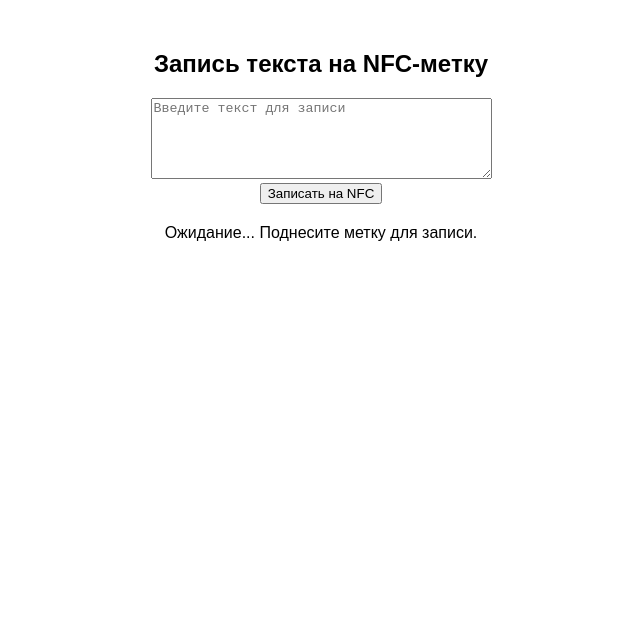
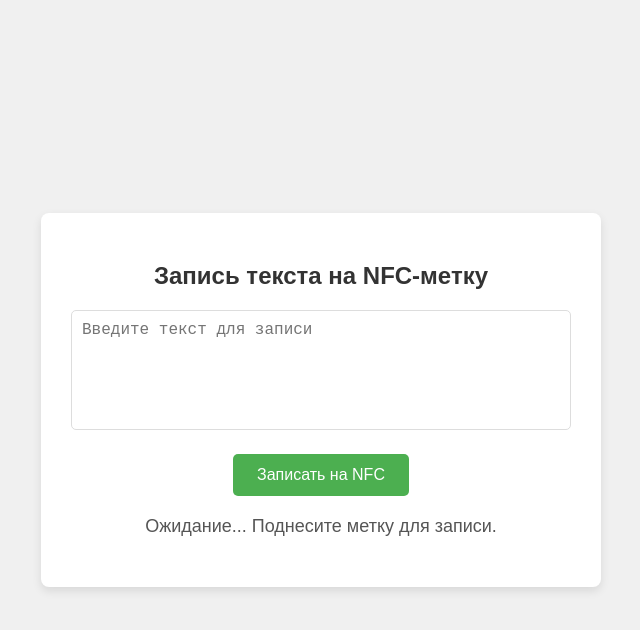
Before and after one commit to semka001/NFC2, a plain HTML site: page index.html in a window 1280 px wide. Shown: the whole page, without its empty margins (319-959 px from the left). Drawn offline with Linux system fonts and the light colour scheme.

Commit message:
Update index.html

```diff
--- a/index.html
+++ b/index.html
@@ -6,21 +6,73 @@
     <title>Запись текста на NFC</title>
     <style>
         body {
-            font-family: Arial, sans-serif;
+            font-family: 'Arial', sans-serif;
+            background-color: #f0f0f0;
+            display: flex;
+            justify-content: center;
+            align-items: center;
+            height: 100vh;
+            margin: 0;
+        }
+        .container {
+            background-color: #ffffff;
+            border-radius: 8px;
+            padding: 30px;
+            box-shadow: 0 4px 10px rgba(0, 0, 0, 0.1);
+            width: 100%;
+            max-width: 500px;
             text-align: center;
-            margin-top: 50px;
+        }
+        h2 {
+            color: #333;
+            font-size: 24px;
+            margin-bottom: 20px;
+        }
+        textarea {
+            width: 100%;
+            height: 120px;
+            padding: 10px;
+            border: 1px solid #ddd;
+            border-radius: 5px;
+            font-size: 16px;
+            resize: none;
+            box-sizing: border-box;
+        }
+        button {
+            background-color: #4CAF50;
+            color: white;
+            border: none;
+            border-radius: 5px;
+            padding: 12px 24px;
+            font-size: 16px;
+            margin-top: 20px;
+            cursor: pointer;
+            transition: background-color 0.3s;
+        }
+        button:hover {
+            background-color: #45a049;
         }
         #status {
-            margin: 20px;
+            margin-top: 20px;
+            font-size: 18px;
+            color: #555;
+        }
+        .alert {
+            color: red;
+            font-size: 18px;
+            margin-top: 20px;
         }
     </style>
 </head>
 <body>
-    <h2>Запись текста на NFC-метку</h2>
-    <textarea id="textInput" rows="5" cols="40" placeholder="Введите текст для записи"></textarea>
-    <br>
-    <button onclick="writeToNFC()">Записать на NFC</button>
-    <p id="status">Ожидание... Поднесите метку для записи.</p>
+    <div class="container">
+        <h2>Запись текста на NFC-метку</h2>
+        <textarea id="textInput" placeholder="Введите текст для записи"></textarea>
+        <br>
+        <button onclick="writeToNFC()">Записать на NFC</button>
+        <p id="status">Ожидание... Поднесите метку для записи.</p>
+        <p id="alertMessage" class="alert"></p>
+    </div>
 
     <script>
         async function writeToNFC() {
@@ -32,7 +84,7 @@
             try {
                 const text = document.getElementById('textInput').value;
                 if (!text) {
-                    alert("Введите текст для записи в NFC-метку!");
+                    document.getElementById('alertMessage').innerText = "Введите текст для записи в NFC-метку!";
                     return;
                 }
 
@@ -45,6 +97,7 @@
                 await ndef.write(text);
 
                 document.getElementById('status').innerText = "Запись успешна! Поднесите NFC-метку для записи другого текста.";
+                document.getElementById('alertMessage').innerText = ""; // Очистка ошибок
             } catch (error) {
                 console.error("Ошибка записи:", error);
                 // Выводим сообщения об ошибках с уточнением
@@ -57,6 +110,7 @@
                 } else {
                     document.getElementById('status').innerText = "Ошибка записи: " + error.message;
                 }
+                document.getElementById('alertMessage').innerText = error.message; // Показать текст ошибки
             }
         }
     </script>
```
